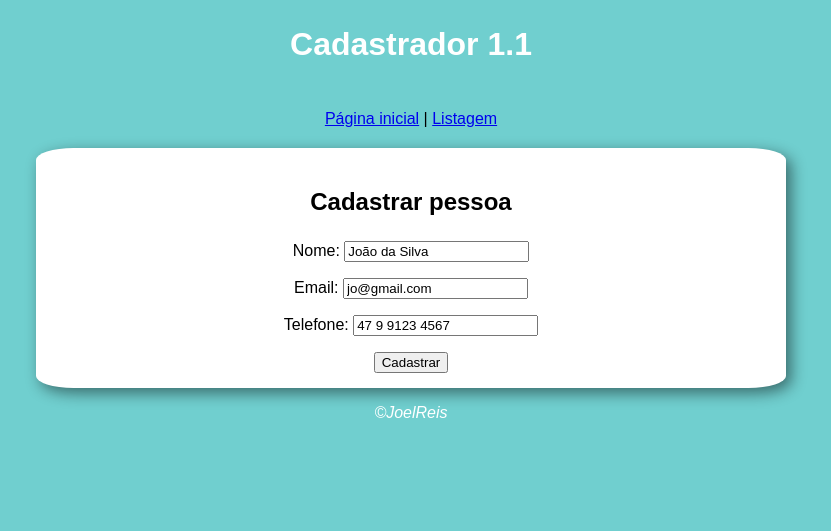
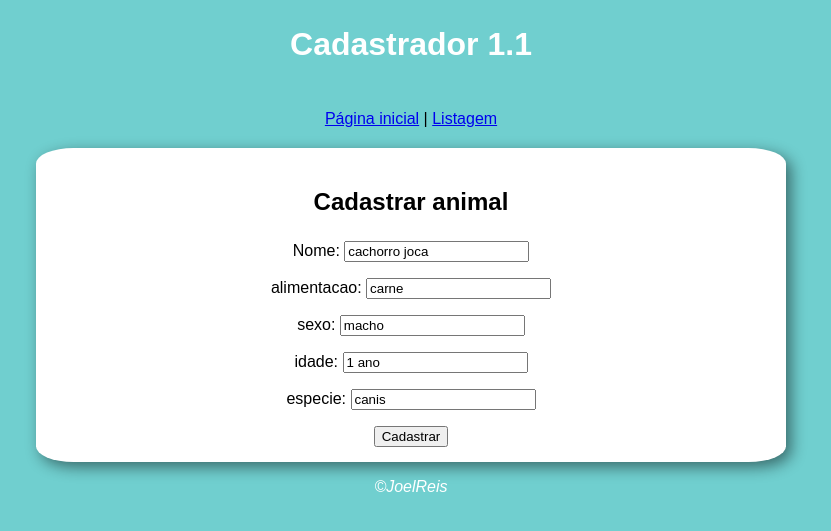
Before and after one commit to reistill/prog2024, a Flask app: page /form_adicionar_pessoa in a window 1280 px wide. Shown: the top 531 px of the page, without its empty margins (229-1060 px from the left). Run offline with Flask 3, Linux system fonts and the light colour scheme; parts of the project's set-up code (start-up, migrations or seed data) failed here and were passed over.

Commit message:
versão 1.1 finalizado!

```diff
--- a/app.py
+++ b/app.py
@@ -9,8 +9,8 @@ def home():
 def listar_pessoas():
     with db_session:
         # obtém as pessoas
-        pessoas = Pessoa.select()
-        return render_template("listar_pessoas.html", pessoas=pessoas)
+        animais = Animal.select()
+        return render_template("listar_pessoas.html", animais=animais)
 
 @app.route("/form_adicionar_pessoa")
 def form_adicionar_pessoa():
@@ -20,15 +20,35 @@ def form_adicionar_pessoa():
 def adicionar_pessoa():
     # obter os parâmetros
     nome = request.args.get("nome")
-    email = request.args.get("email")
-    telefone = request.args.get("telefone")
+    alimentacao = request.args.get("alimentacao")
+    sexo = request.args.get("sexo")
+    idade= request.args.get("idade")
+    especie = request.args.get("especie")
     # salvar
     with db_session:
         # criar a pessoa
-        p = Pessoa(**request.args)
+        a = Animal(**request.args)
         # salvar
         commit()
         # encaminhar de volta para a listagem
         return redirect("listar_pessoas")
 
-app. run(debug=True)
+#usei chat gpt nessa parte
+@app.route("/excluir_animal/<int:id>", methods=['POST'])
+@db_session
+def excluir_animal(id):
+    try:
+        animal = Animal.get(id=id)
+        if animal:
+            animal.delete()
+            commit()
+            app.logger.info(f"Animal with ID {id} deleted successfully.")
+        else:
+            app.logger.warning(f"Animal with ID {id} not found.")
+            return render_template("error.html", message="Animal não encontrado")
+    except Exception as e:
+        app.logger.error(f"Error deleting animal with ID {id}: {str(e)}")
+        return render_template("error.html", message=str(e))
+    return redirect(url_for('listar_pessoas'))
+
+app.run(debug=True)
--- a/config.py
+++ b/config.py
@@ -1,5 +1,4 @@
-from flask import Flask, render_template, request, redirect
+from flask import Flask, render_template, request, redirect, url_for
 from pony.orm import *
-
 db = Database()
 app = Flask(__name__)
--- a/static/css/mycss.css
+++ b/static/css/mycss.css
@@ -29,11 +29,6 @@ h1 {
     text-align: center;
 }
 
-table{
-    text-align: center;
-    align-items: center;
-}
-
 footer {
     text-align: center;
     font-style: italic;
--- a/templates/form_adicionar_pessoa.html
+++ b/templates/form_adicionar_pessoa.html
@@ -1,20 +1,26 @@
 {% extends 'main_template.html' %}
 
 {% block header %}
-<h1>{% block title %}Cadastrar pessoa{% endblock %}</h1>
+<h1>{% block title %}Cadastrar animal{% endblock %}</h1>
 {% endblock %}
 
 {% block content %}
 
 <form action="adicionar_pessoa">
     <p>
-        Nome: <input type="text" name="nome" value="João da Silva">
+        Nome: <input type="text" name="nome" value="cachorro joca">
     </p>
     <p>
-        Email: <input type="text" name="email" value="jo@gmail.com">
+        alimentacao: <input type="text" name="alimentacao" value="carne">
     </p>
     <p>
-        Telefone: <input type="text" name="telefone" value="47 9 9123 4567">
+        sexo: <input type="text" name="sexo" value="macho">
+    </p>
+    <p>
+        idade: <input type="text" name="idade" value="1 ano">
+    </p>
+    <p>
+        especie: <input type="text" name="especie" value="canis">
     </p>
 
     <button>Cadastrar</button>
```
Also changed, not shown: model.py (+7 -5 lines), templates/listar_pessoas.html (+14 -7 lines), animal.db (added), person.db (deleted).
